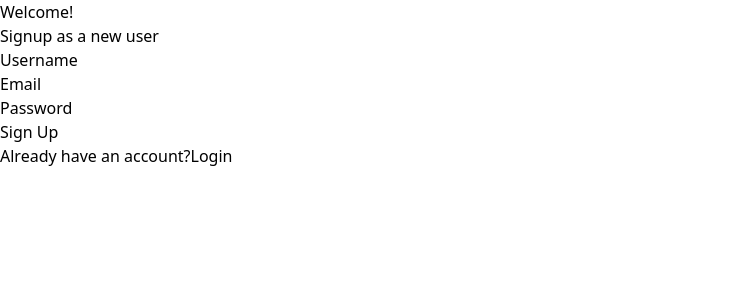
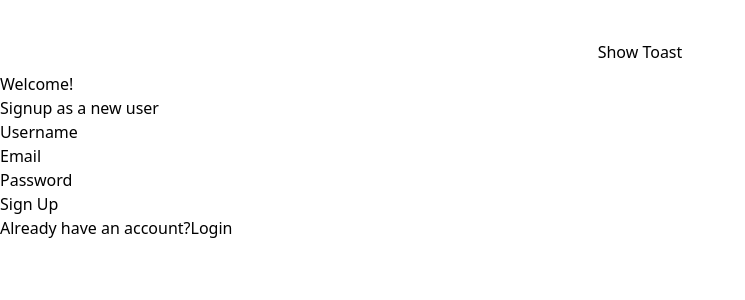
Before and after one commit to yashsavani1585/BlogApp, a React (Vite) app in the folder client/: page /signup in a window 1280 px wide. Shown: the top 300 px of the page, without its empty margins (0-745 px from the left). Built offline with nearby package versions, Linux system fonts and the light colour scheme.

Commit message:
deploy Update

```diff
--- a/client/package.json
+++ b/client/package.json
@@ -12,12 +12,13 @@
   "dependencies": {
     "@reduxjs/toolkit": "^2.3.0",
     "axios": "^1.7.7",
+    "clsx": "^2.1.1",
     "react": "^18.3.1",
     "react-dom": "^18.3.1",
     "react-icons": "^5.3.0",
     "react-redux": "^9.2.0",
     "react-router-dom": "^6.28.0",
-    "react-toastify": "^10.0.6"
+    "react-toastify": "^11.0.5"
   },
   "devDependencies": {
     "@eslint/js": "^9.13.0",
--- a/client/src/App.jsx
+++ b/client/src/App.jsx
@@ -1,110 +1,3 @@
-// import React, { useEffect } from 'react';
-// import { BrowserRouter as Router, Route, Routes } from 'react-router-dom';
-// import MainLayout from './Layout/MainLayout';
-// import Home from './Pages/Home/Page';
-// import OtherLayout from './Layout/OtherLayout';
-// import Login from './Pages/Login/Login';
-// import SignUp from './SignUp/SignUp';
-// import Profile from './Pages/Profile/Profile';
-// import AllBlogs from './Pages/All Blogs/Page';
-// import DashBoardProfile from './components/Profile/DashBoardProfile';
-// import Favourites from './components/Profile/Favourites';
-// import LikedBlogs from './components/Profile/LikedBlogs';
-// import Description from './Pages/Description/Description';
-// import Categories from './Pages/Categories/Categories';
-// import AdminLogin from './Pages/AdminLogin/AdminLogin';
-// import AdmindashBoard from './Pages/AdminDashBoard/AdmindashBoard';
-// import AdminDashboard from './components/Admin Components/DashBoard/AdminDashboard';
-// import AddBlogs from './components/Admin Components/Add Blog/AddBlogs';
-// import EditBlogs from './components/Admin Components/Edit Blog/EditBlogs';
-// import UpdateBlog from './components/Admin Components/Edit Blog/compo/UpdateBlog';
-// import { ToastContainer } from 'react-toastify'; // Import toast
-// import 'react-toastify/dist/ReactToastify.css';
-// import { useDispatch, useSelector } from 'react-redux';
-// import axios from 'axios';
-// import { authActions } from './Store/authSlice'; // Correct action import
-
-// const App = () => {
-//   const backendLink = useSelector((state) => state.prod.link); // Link to the backend
-//   const dispatch = useDispatch();
-
-//   // Check for token in localStorage on initial load
-//   useEffect(() => {
-//     const token = localStorage.getItem('token');
-//     if (token) {
-//       // If token is present in localStorage, dispatch the loginSuccess action
-//       dispatch(authActions.loginSuccess({ token }));
-//     }
-//   }, [dispatch]);
-
-//   // Function to check authentication status on initial load
-//   useEffect(() => {
-//     const fetchAuthStatus = async () => {
-//       try {
-//         const token = localStorage.getItem('token'); // Get the token from localStorage
-//         if (token) {
-//           const res = await axios.get(`${backendLink}/api/v1/check-auth`, {
-//             headers: {
-//               Authorization: `Bearer ${token}`, // Send token in Authorization header
-//             },
-//           });
-
-//           // If the backend verifies the token is valid, update the state
-//           if (res.data === true) {
-//             dispatch(authActions.loginSuccess({ token }));
-//           }
-//         }
-//       } catch (error) {
-//         // Handle 403 or other errors
-//         if (error.response && error.response.status === 403) {
-//           console.error('Token is invalid or expired, please log in again');
-//           localStorage.removeItem('token');
-//           dispatch(authActions.logout());
-//           alert('Session expired, please log in again');
-//         } else {
-//           console.error('Error fetching auth status:', error);
-//         }
-//       }
-//     };
-
-//     fetchAuthStatus();
-//   }, [backendLink, dispatch]);
-
-//   return (
-//     <>
-//       <ToastContainer /> {/* Toast notifications */}
-//       <> {/* Router wraps everything */}
-//         <Routes> {/* Routes for different pages */}
-//           <Route path="/" element={<MainLayout />}>
-//             <Route index element={<Home />} />
-//             <Route path="all-blogs" element={<AllBlogs />} />
-//             <Route path="description/:id" element={<Description />} />
-//             <Route path="cat/:id" element={<Categories />} />
-//             <Route path="profile" element={<Profile />}>
-//               <Route index element={<DashBoardProfile />} />
-//               <Route path="favourites" element={<Favourites />} />
-//               {/* <Route path="liked-blogs" element={<LikedBlogs />} /> */}
-//             </Route>
-//           </Route>
-//           <Route element={<OtherLayout />}>
-//             <Route path="login" element={<Login />} />
-//             <Route path="signup" element={<SignUp />} />
-//             <Route path="Admin-login" element={<AdminLogin />} />
-//             <Route path="Admin-DashBoard" element={<AdmindashBoard />}>
-//               <Route index element={<AdminDashboard />} />
-//               <Route path="add-blogs" element={<AddBlogs />} />
-//               <Route path="edit-blogs" element={<EditBlogs />} />
-//               <Route path="update-blogs/:id" element={<UpdateBlog />} />
-//             </Route>
-//           </Route>
-//         </Routes>
-//       </>
-//     </>
-//   );
-// };
-
-// export default App;
-
 import React, { useEffect } from "react";
 import { Route, Routes } from "react-router-dom";
 import { ToastContainer, toast } from "react-toastify";
@@ -133,6 +26,7 @@ import EditBlogs from "./components/AdminComponents/EditBlog/EditBlogs";
 import UpdateBlog from '../src/components/AdminComponents/EditBlog/Compo/UpdateBlog';
 
 import ProtectedRoute from './components/Protec/ProtecteRouts';
+import ToastExample from "./components/ToastExample/ToastExample";
 
 const App = () => {
   const backendLink = useSelector((state) => state.prod.link);
@@ -174,7 +68,8 @@ const App = () => {
 
   return (
     <>
-      <ToastContainer />
+      <ToastExample/>
+      <ToastContainer position="top-right" autoClose={3000}/>
       <Routes>
         <Route path="/" element={<MainLayout />}>
           <Route index element={<Home />} />
--- a/client/src/Store/prodSlice.js
+++ b/client/src/Store/prodSlice.js
@@ -5,6 +5,8 @@ const prodSlice = createSlice({
   name: 'prod',
   initialState: {
     link: "https://blogapp-back-4ooc.onrender.com",
+        // link: "http://localhost:3000",
+
   },
   reducers: {
     setLink: (state, action) => {
--- /dev/null
+++ b/client/src/components/ToastExample/ToastExample.jsx
@@ -0,0 +1,20 @@
+import React from 'react'
+import { toast } from 'react-toastify'
+
+function ToastExample() {
+  const handleClick = () => {
+    toast.success("This is a success toast!", {
+      toastId: "custom-toast" // prevents duplicates
+    })
+  }
+
+  return (
+    <div style={{ textAlign: 'center', marginTop: '2rem' }}>
+      <button onClick={handleClick} style={{ padding: "0.5rem 1rem", fontSize: "1rem" }}>
+        Show Toast
+      </button>
+    </div>
+  )
+}
+
+export default ToastExample
--- a/client/src/main.jsx
+++ b/client/src/main.jsx
@@ -18,19 +18,60 @@
   // );
 
 
-  import { StrictMode } from 'react';
+//   import { StrictMode } from 'react';
+// import { createRoot } from 'react-dom/client';
+// import './index.css';
+// import App from './App.jsx';
+// import { Provider } from "react-redux";
+// import store from './Store/index.js';
+// import { BrowserRouter as Router } from 'react-router-dom';
+
+// createRoot(document.getElementById('root')).render(
+//   <StrictMode>
+//     <Provider store={store}>
+//       <Router> {/* Top-level Router */}
+//         <ErrorBo
+//         <App />
+//       </Router>
+//     </Provider>
+//   </StrictMode>
+// );
+
+import React, { StrictMode } from 'react';
 import { createRoot } from 'react-dom/client';
-import './index.css';
-import App from './App.jsx';
-import { Provider } from "react-redux";
-import store from './Store/index.js';
+import './index.css'
+import { Provider } from 'react-redux';
 import { BrowserRouter as Router } from 'react-router-dom';
+import App from './App';
+import store from './store';
+
+// ✅ Your Error Boundary component
+class ErrorBoundary extends React.Component {
+  constructor(props) {
+    super(props);
+    this.state = { hasError: false };
+  }
+
+  static getDerivedStateFromError() {
+    return { hasError: true };
+  }
+
+  render() {
+    if (this.state.hasError) {
+      return <h2>Something went wrong.</h2>;
+    }
+
+    return this.props.children;
+  }
+}
 
 createRoot(document.getElementById('root')).render(
   <StrictMode>
     <Provider store={store}>
-      <Router> {/* Top-level Router */}
-        <App />
+      <Router>
+        <ErrorBoundary> {/* ✅ Fixed Tag Here */}
+          <App />
+        </ErrorBoundary>
       </Router>
     </Provider>
   </StrictMode>
```
Also changed, not shown: 2 other files (tests, documents, lock files or other folders).
